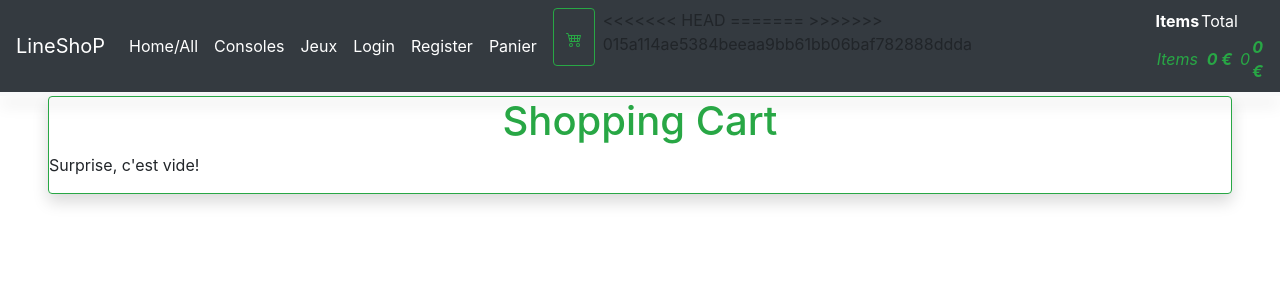
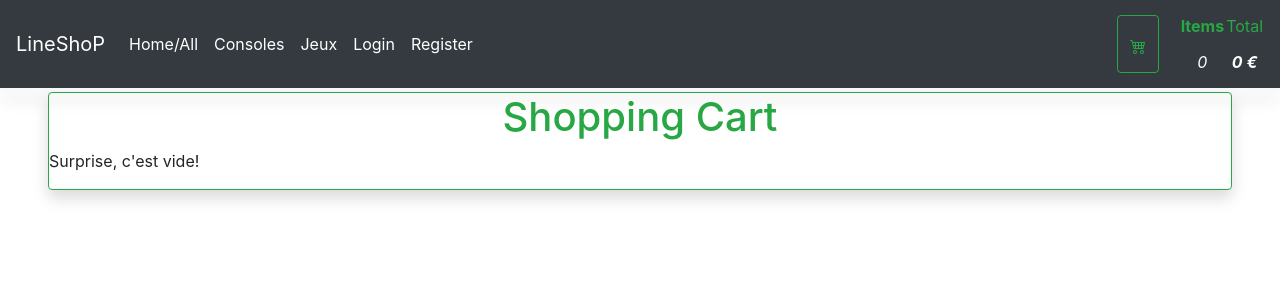
Before and after one commit to randrianaina/E_BOUTIQUE_OK, a Symfony app: template templates/panier/index.html.twig in a window 1280 px wide. Shown: the top 300 px of the page. Run offline with Twig, Linux system fonts and the light colour scheme; the template is opened without the code that fills it, so the values that code supplies are empty; some libraries are stand-ins or nearby versions.

Commit message:
Update clic panier+change color

```diff
--- a/templates/base.html.twig
+++ b/templates/base.html.twig
@@ -35,9 +35,9 @@
                         <li class="nav-item active">
                             <a class="nav-link" href="{{ path('app_register') }}">Register <span class="sr-only">(current)</span></a>
                         </li>
-                        <li class="nav-item active">
+                        {# <li class="nav-item active">
                             <a class="nav-link" href="{{ path('panier_page') }}">Panier <span class="sr-only">(current)</span></a>
-                        </li>
+                        </li> #}
 
                         </ul>
                         <form class="form-inline my-2 my-lg-0">
@@ -45,39 +45,29 @@
                             <button class="btn btn-outline-primary my-2 my-sm-0" type="submit">Search</button> #}
 
                             <div class="d-flex flex-row">
-                                    <a href="{{path('panier_page')}}" class="btn btn-outline-success my-2 my-sm-0 mx-2 h-100 py-3" type="submit">
-                                        <svg width="1em" height="1em" viewBox="0 0 16 16" class="bi bi-cart4 " fill="currentColor" xmlns="http://www.w3.org/2000/svg">
-                                        <path fill-rule="evenodd" d="M0 2.5A.5.5 0 0 1 .5 2H2a.5.5 0 0 1 .485.379L2.89 4H14.5a.5.5 0 0 1 .485.621l-1.5 6A.5.5 0 0 1 13 11H4a.5.5 0 0 1-.485-.379L1.61 3H.5a.5.5 0 0 1-.5-.5zM3.14 5l.5 2H5V5H3.14zM6 5v2h2V5H6zm3 0v2h2V5H9zm3 0v2h1.36l.5-2H12zm1.11 3H12v2h.61l.5-2zM11 8H9v2h2V8zM8 8H6v2h2V8zM5 8H3.89l.5 2H5V8zm0 5a1 1 0 1 0 0 2 1 1 0 0 0 0-2zm-2 1a2 2 0 1 1 4 0 2 2 0 0 1-4 0zm9-1a1 1 0 1 0 0 2 1 1 0 0 0 0-2zm-2 1a2 2 0 1 1 4 0 2 2 0 0 1-4 0z"/>
-                                        </svg>
-                                    </a>
+                                    <button class="btn btn-dark">
+                                        <a href="{{path('panier_page')}}" class="btn btn-outline-success my-2 my-sm-0 mx-2 h-100 py-3" type="submit">
+                                            <svg width="1em" height="1em" viewBox="0 0 16 16" class="bi bi-cart4 " fill="currentColor" xmlns="http://www.w3.org/2000/svg">
+                                            <path fill-rule="evenodd" d="M0 2.5A.5.5 0 0 1 .5 2H2a.5.5 0 0 1 .485.379L2.89 4H14.5a.5.5 0 0 1 .485.621l-1.5 6A.5.5 0 0 1 13 11H4a.5.5 0 0 1-.485-.379L1.61 3H.5a.5.5 0 0 1-.5-.5zM3.14 5l.5 2H5V5H3.14zM6 5v2h2V5H6zm3 0v2h2V5H9zm3 0v2h1.36l.5-2H12zm1.11 3H12v2h.61l.5-2zM11 8H9v2h2V8zM8 8H6v2h2V8zM5 8H3.89l.5 2H5V8zm0 5a1 1 0 1 0 0 2 1 1 0 0 0 0-2zm-2 1a2 2 0 1 1 4 0 2 2 0 0 1-4 0zm9-1a1 1 0 1 0 0 2 1 1 0 0 0 0-2zm-2 1a2 2 0 1 1 4 0 2 2 0 0 1-4 0z"/>
+                                            </svg>
+                                        </a>
+                                    </button>
                                 <table >
                                     <tr>
-                                        <th scope="row" class="text-white">Items</th>
-                                        <td colspan="2" class="text-white"> Total</td>
+                                        <th scope="row" class="text-success ">Items</th>
+                                        <td colspan="2" class="text-success "> Total</td>
                                     </tr>
                                     <tr>
-<<<<<<< HEAD
-
-                                            <th scope="row" class="text-success text-center font-weight-normal font-italic">Items</th>
-                                            {% if total is defined %}
-                                                {# {% for item in items %} #}
-                                                    <td colspan="2" class="text-success text-center font-weight-normal font-italic"><b>{{total}} €</b></td>
-                                                {# {% endfor %} #}
-                                            {% else %}
-                                                <td colspan="2" class="text-success text-center font-weight-normal font-italic"><b> 0 €</b></td>
-                                            {% endif %}
-=======
                                     {# {% if app.user %}
                                             {% for item in items %} #}
-                                                <th scope="row" class="text-success text-center font-weight-normal font-italic"> 0 </th>
+                                                <th scope="row" class="text-white text-center font-weight-normal font-italic"> 0 </th>
                                                 {# {% if total is defined %}
                                                     <td colspan="2" class="text-success text-center font-weight-normal font-italic"><b>{{total}} €</b></td>
                                                 {% else %} #}
-                                                    <td colspan="2" class="text-success text-center font-weight-normal font-italic"><b> 0 €</b></td>
+                                                    <td colspan="2" class="text-white text-center font-weight-normal font-italic"><b> 0 €</b></td>
                                                 {# {% endif %}
                                             {% endfor %}
                                     {% endif %}    #}
->>>>>>> 015a114ae5384beeaa9bb61bb06baf782888ddda
                                     </tr>
                                 </table>
                             </div>
```
